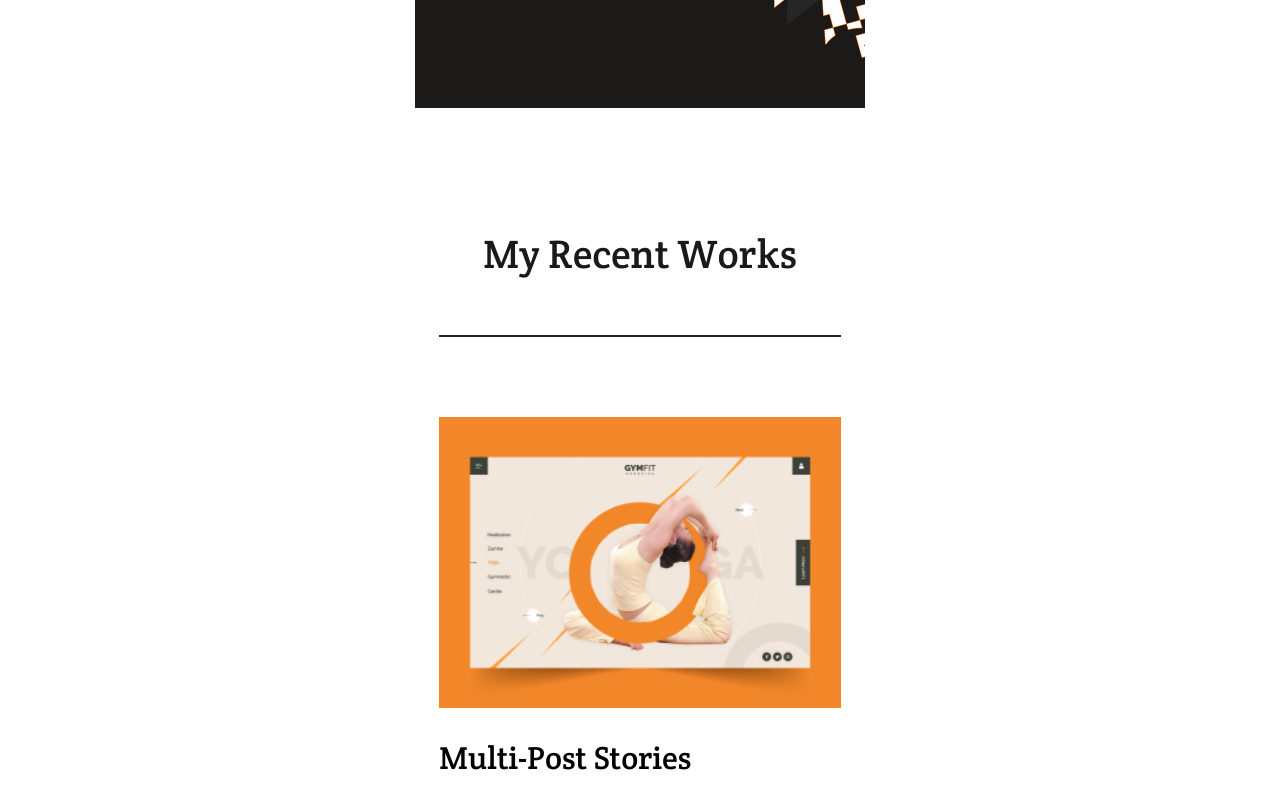
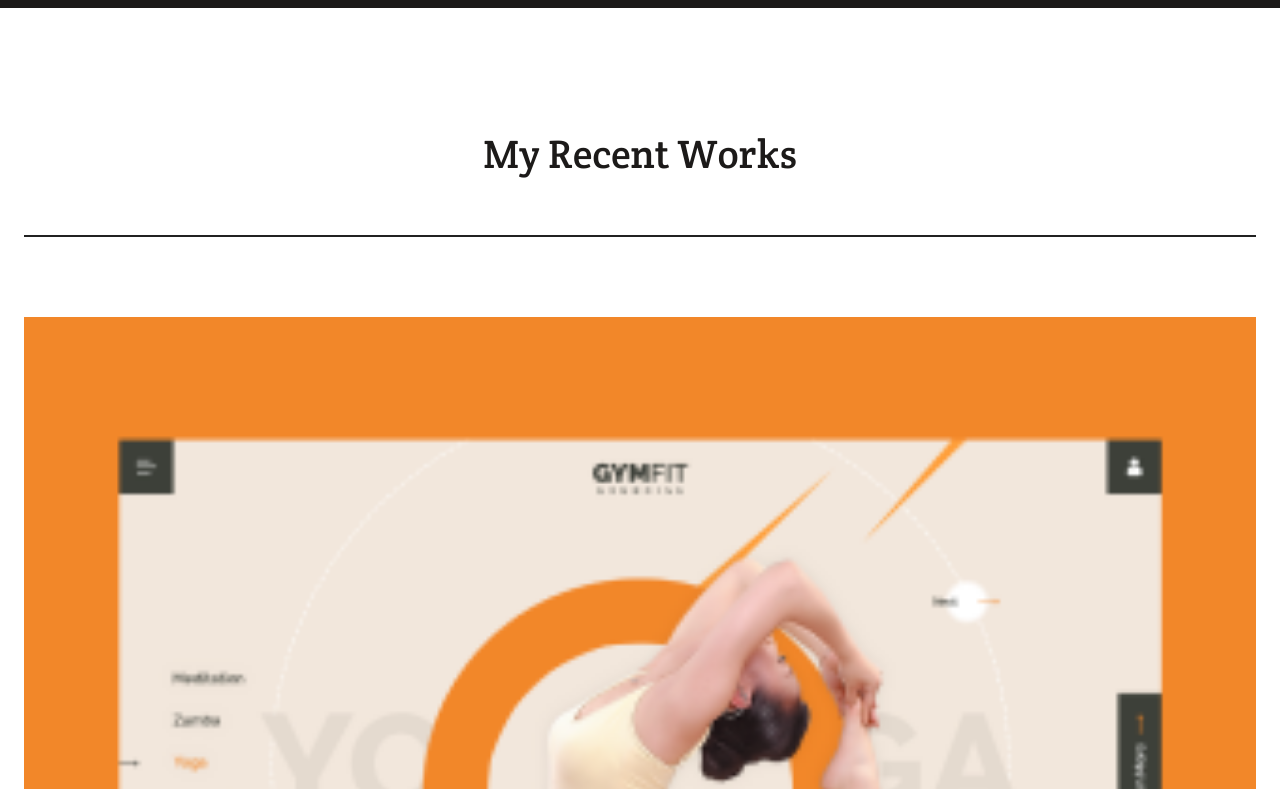
Before and after one commit to Kanyorok/Portfolio_Setup, a website: page index.html in a window 1280 px wide. Shown: the part 602-1391 px from the top of the page. Drawn offline with Linux system fonts and the light colour scheme.

Commit message:
Add changes to revert

```diff
--- a/style.css
+++ b/style.css
@@ -1,6 +1,5 @@
 body {
   margin: 0;
-  padding: 12px;
 }
 
 #main_title {
@@ -18,10 +17,9 @@ body {
   flex-wrap: wrap;
   background-color: #1c1a19;
   min-height: 90vh;
-  margin: 5vh auto 5vh auto;
+  margin: 0;
   flex-direction: column;
   min-width: 375px;
-  max-width: 450px;
   align-content: center;
 }
 
@@ -427,6 +425,11 @@ button:hover {
   border: 2px solid #ff6b00;
 }
 
+button:active {
+  background-color:#e05304;
+  color: #f4f1f0;
+}
+
 .icon {
   display: inline-block;
   background-size: cover;
```
Also changed, not shown: index.html (+3 -1 lines).
